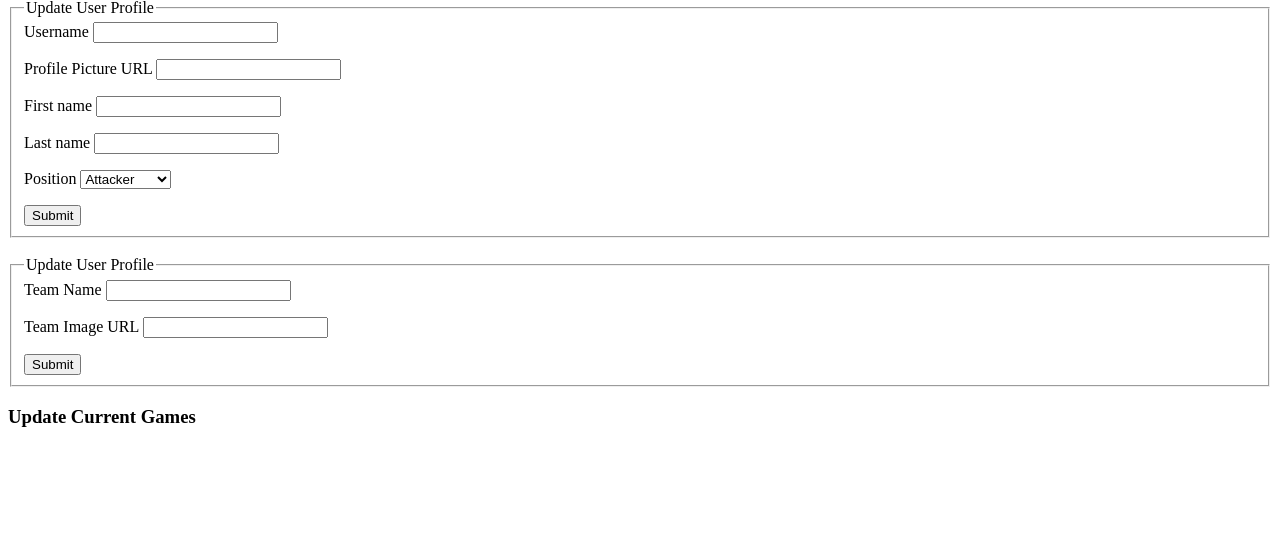
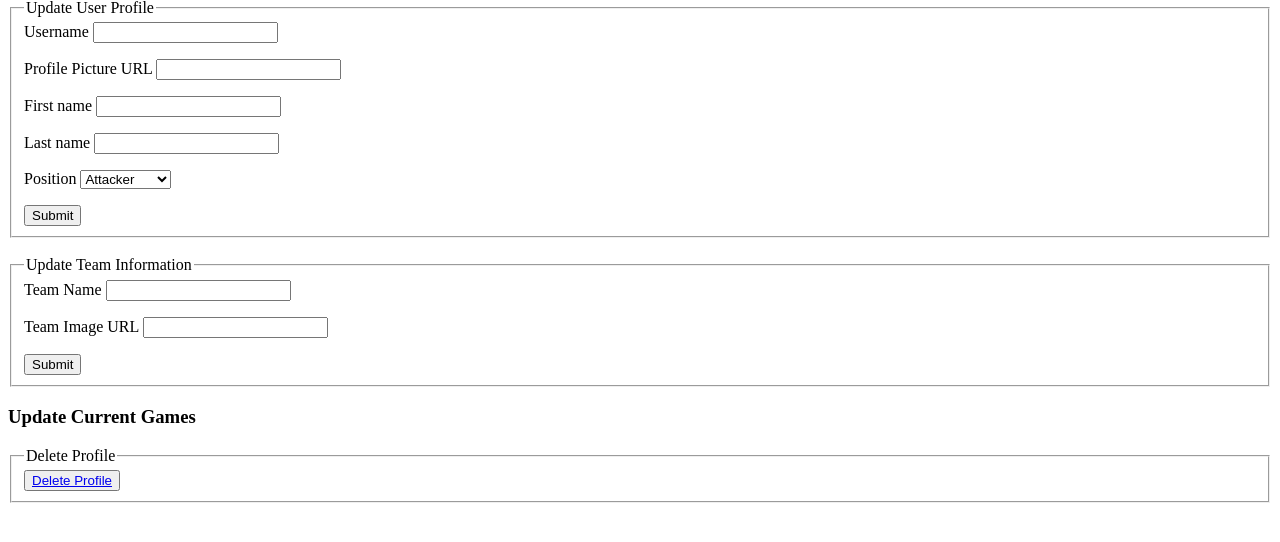
Before and after one commit to scottzyang/kickup-soccer, a Flask app: a page that uses kickup_app/templates/settings.html in a window 1280 px wide. Shown: the part 125-667 px from the top of the page. Run offline with Flask 2, Linux system fonts and the light colour scheme; a user stored in the database is signed in; tables that the repository leaves empty hold one stand-in row (values such as "Sample post").

Commit message:
Add delete routes to team and profiles

```diff
--- a/kickup_app/main/routes.py
+++ b/kickup_app/main/routes.py
@@ -29,7 +29,7 @@ def settings(username):
   game_form = GameForm()
 
   if user_form.validate_on_submit():
-    user.username = user.username.data if user_form.username.data == '' else user_form.username.data
+    user.username = user.username if user_form.username.data == '' else user_form.username.data
     user.profile_picture = user.profile_picture if user_form.profile_picture.data == '' else user_form.profile_picture.data
     user.first_name = user.first_name if user_form.first_name.data == '' else user_form.first_name.data
     user.last_name = user.last_name if user_form.last_name.data == '' else user_form.last_name.data
@@ -39,9 +39,29 @@ def settings(username):
     return redirect(url_for('main.profile', username=user_form.username.data))
 
   if team_form.validate_on_submit():
-    pass
+    user_team.team_name = user_team.team_name if team_form.team_name.data == '' else team_form.team_name.data
+    user_team.logo_url = user_team.logo_url if team_form.logo_url.data == '' else team_form.logo_url.data
+    db.session.commit()
+    flash('Team Updated.')
+    return redirect(url_for('main.team_details', team_id=user_team.id))
   return render_template('settings.html', user=user, user_form=user_form, team_form=team_form, game_form=game_form)
 
+@main.route('/delete-profile/<username>', methods=["GET", "POST"])
+@login_required
+def delete_profile(username):
+  user = User.query.filter_by(username=username).one()
+  db.session.delete(user)
+  db.session.commit()
+  logout_user()
+  return redirect(url_for('main.homepage'))
+
+@main.route('/delete-team/<team_id>', methods=["GET", "POST"])
+@login_required
+def delete_team(team_id):
+  team = Team.query.get(team_id)
+  db.session.delete(team)
+  db.session.commit()
+  return redirect(url_for('main.teams_list'))
 
 @main.route('/create-team', methods=['GET', 'POST'])
 @login_required
@@ -111,7 +131,6 @@ def games_list():
 @main.route('/join-team/<team_id>', methods=['GET', 'POST'])
 @login_required
 def join_team(team_id):
-  print(team_id)
   user = User.query.filter_by(username=current_user.username).one()
   join_team = Team.query.filter_by(id=team_id).one()
   join_team.players.append(user)
--- a/kickup_app/templates/settings.html
+++ b/kickup_app/templates/settings.html
@@ -56,7 +56,7 @@
 <form action="/profile/{{user.username}}/settings" method="POST">
   {{ team_form.csrf_token }}
   <fieldset>
-    <legend>Update User Profile</legend>
+    <legend>Update Team Information</legend>
     {% if current_user.id == user.id %}
     {% if current_user.is_authenticated %}
       {{ team_form.team_name.label }}
@@ -81,4 +81,9 @@
 </form>
 
 <h3>Update Current Games</h3>
+
+<fieldset>
+  <legend>Delete Profile</legend>
+  <button><a href="/delete-profile/{{user.username}}">Delete Profile</a></button>
+</fieldset>
 {% endblock %}
```
Also changed, not shown: kickup_app/templates/team_details.html (+7 -0 lines).
